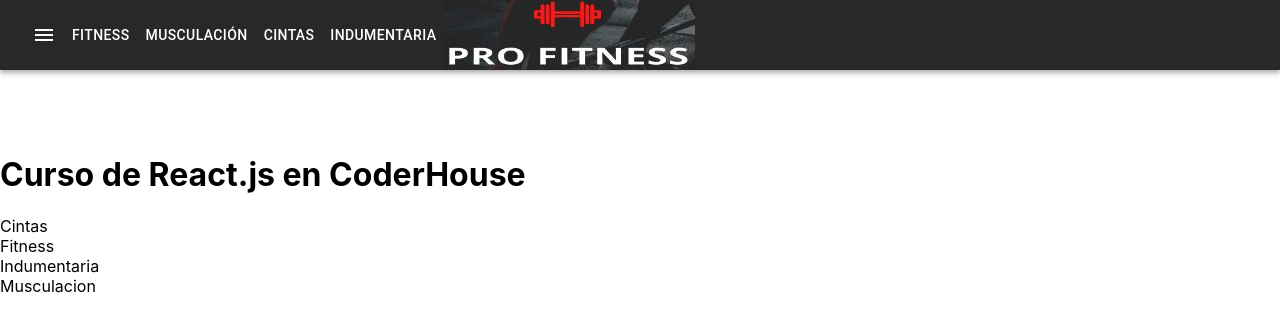
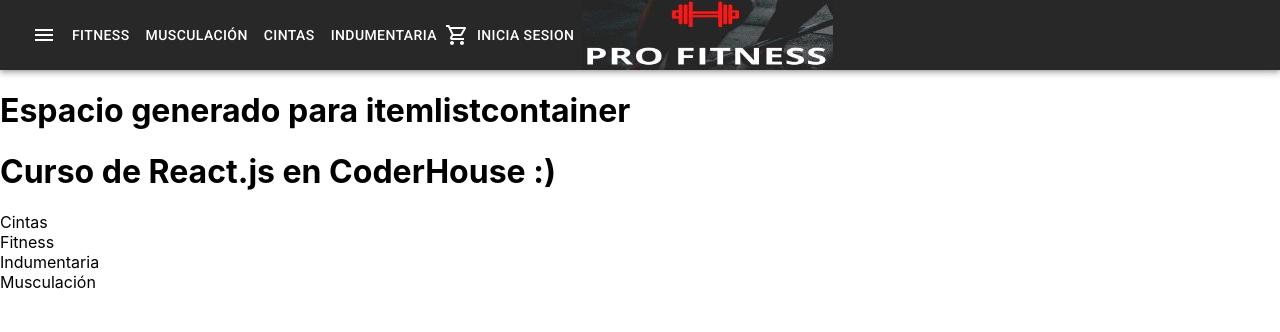
Before and after one commit to nicocabezas/gimnasio-Cabezas, a React (Create React App) app: page / in a window 1280 px wide. Shown: the top 332 px of the page. Built offline with nearby package versions, Linux system fonts and the light colour scheme.

Commit message:
se agrega menu y props

```diff
--- a/package.json
+++ b/package.json
@@ -15,6 +15,7 @@
     "@testing-library/user-event": "^12.8.3",
     "react": "^17.0.2",
     "react-dom": "^17.0.2",
+    "react-router-dom": "^5.3.0",
     "react-scripts": "4.0.3",
     "web-vitals": "^1.1.2"
   },
--- a/public/index.html
+++ b/public/index.html
@@ -24,6 +24,8 @@
       work correctly both with client-side routing and a non-root public URL.
       Learn how to configure a non-root public URL by running `npm run build`.
     -->
+    <link rel="stylesheet" href="https://fonts.googleapis.com/css?family=Roboto:300,400,500,700&display=swap"/>
+    <link rel="stylesheet" href="https://fonts.googleapis.com/icon?family=Material+Icons"/>
     <title>React App</title>
   </head>
   <body>
--- a/src/App.css
+++ b/src/App.css
@@ -1,38 +1,14 @@
 .App {
-  text-align: center;
+  width: 100vw;
+  height: 100vh;
 }
 
-.App-logo {
-  height: 40vmin;
-  pointer-events: none;
+body {
+  margin: 0;
+  padding: 0;
 }
-
-@media (prefers-reduced-motion: no-preference) {
-  .App-logo {
-    animation: App-logo-spin infinite 20s linear;
-  }
+.Sidebar{
+  height: 100%;
+  width: 300px;
+  background-color: aqua;
 }
-
-.App-header {
-  background-color: #282c34;
-  min-height: 100vh;
-  display: flex;
-  flex-direction: column;
-  align-items: center;
-  justify-content: center;
-  font-size: calc(10px + 2vmin);
-  color: white;
-}
-
-.App-link {
-  color: #61dafb;
-}
-
-@keyframes App-logo-spin {
-  from {
-    transform: rotate(0deg);
-  }
-  to {
-    transform: rotate(360deg);
-  }
-}
--- a/src/App.js
+++ b/src/App.js
@@ -1,18 +1,25 @@
-
 import './App.css';
 import Cintas from './components/container/Cintas';
 import Fitness from './components/container/Fitness';
 import Indumentaria from './components/container/Indumentaria';
 import Musculacion from './components/container/Musculacion';
-import NavBar from './components/NavBar/NavBar.jsx';
+import NavBar, { ItemListContainer } from './components/NavBar/NavBar';
+
+
 
 
 
 function App() {
+
+  let titulo='Espacio generado para itemlistcontainer';
+
   return (
     <div>
+
       <NavBar/>
-      <h1>Curso de React.js en CoderHouse</h1>
+
+      <ItemListContainer titulo={titulo}/>
+      <h1>Curso de React.js en CoderHouse :)</h1>
       <Cintas/>
       <Fitness/>
       <Indumentaria/>
--- a/src/components/NavBar/NavBar.css
+++ b/src/components/NavBar/NavBar.css
@@ -5,9 +5,11 @@
     position: end;
 }
 .toolbarcolor{
+
     background-color: #282828;
     margin-top: auto;
     flex-grow: 1;
+
 }
 .menucolor{
     color: white;
--- a/src/components/NavBar/NavBar.jsx
+++ b/src/components/NavBar/NavBar.jsx
@@ -1,41 +1,82 @@
-import React from 'react';
-import { AppBar, IconButton, Toolbar } from '@mui/material';
-import { makeStyles } from '@material-ui/core/styles';
-import MenuIcon from '@material-ui/icons/Menu';
-import Button from '@mui/material/Button';
-import './NavBar.css';
-import fondo from '../../assets/img/fondoNavBar.jpg'
+import React from "react";
+import { AppBar, IconButton, Toolbar } from "@mui/material";
+import { makeStyles } from "@material-ui/core/styles";
+import MenuIcon from "@material-ui/icons/Menu";
+import Button from "@mui/material/Button";
+import "./NavBar.css";
+import fondo from "../../assets/img/fondoNavBar.jpg";
+import ShoppingCartOutlined from "@material-ui/icons/ShoppingCartOutlined";
 
 
 
-const useStyles = makeStyles(theme =>({
-    offset: theme.mixins.toolbar
-}))
 
-const NavBar = () => {
-    const classes = useStyles()
+const drawerWidth = 240;
+
+const useStyles = makeStyles((theme) => ({
+  offset: theme.mixins.toolbar,
+
+  drawer: {
+    width: drawerWidth,
+  },
+  root: {
+    display: "flex",
+  },
+}));
+
+export default function NavBar() {
+  const classes = useStyles();
+  const [open, setOpen] = React.useState(false);
+
+  const handleDrawerOpen = () => {
+    setOpen(true);
+  };
+
+  const handleDrawerClose = () => {
+    setOpen(false);
+  };
+
   return (
-        <div>
+    <>
+      <div className={classes.root}>
         <AppBar position="static">
           <Toolbar className="toolbarcolor">
+            {/* <Drawer
+            className={classes.drawer}
+            variant="permanent"
+            anchor="left"
+            classes
+            /> */}
+
             <IconButton>
-                        <MenuIcon className="menucolor"/>
+              <MenuIcon className="menucolor" />
             </IconButton>
 
             <Button color="inherit">Fitness</Button>
             <Button color="inherit">Musculación</Button>
             <Button color="inherit">Cintas</Button>
             <Button color="inherit">Indumentaria</Button>
+            <ShoppingCartOutlined />
+            <Button color="inherit">INICIA SESION</Button>
 
-                    <img className="logo1" src={fondo} alt="logofit"/>
+            <img className="logo1" src={fondo} alt="logofit" />
           </Toolbar>
-
-
         </AppBar>
 
-            <div className = {classes.offset}></div>
+        <div className={classes.offset}></div>
       </div>
-    )
+    </>
+  );
 }
 
-export default NavBar
+export const ItemListContainer = ( props ) => {
+
+    const {titulo} = props
+
+  console.log(props);
+
+  return (
+
+      <h1>{titulo}</h1>
+
+  );
+};
--- a/src/components/container/Musculacion.jsx
+++ b/src/components/container/Musculacion.jsx
@@ -3,7 +3,7 @@ import React from 'react'
 const Musculacion = () => {
     return (
         <div>
-            Musculacion
+            Musculación
         </div>
     )
 }
--- a/src/index.js
+++ b/src/index.js
@@ -4,9 +4,9 @@ import './index.css';
 import App from './App';
 
 
+
 ReactDOM.render(
-  <React.StrictMode>
-    <App />
-  </React.StrictMode>,
+
+    <App titulo='Soy app'/>,
   document.getElementById('root')
 );
```
Also changed, not shown: src/components/NavBar/Sidebar.js (added, +13 -0 lines), src/reportWebVitals.js (deleted, +0 -13 lines), src/setupTests.js (deleted, +0 -5 lines), src/logo.svg (deleted), 1 other file (tests, documents, lock files or other folders). Lines whose indentation alone changed are shown as unchanged.
